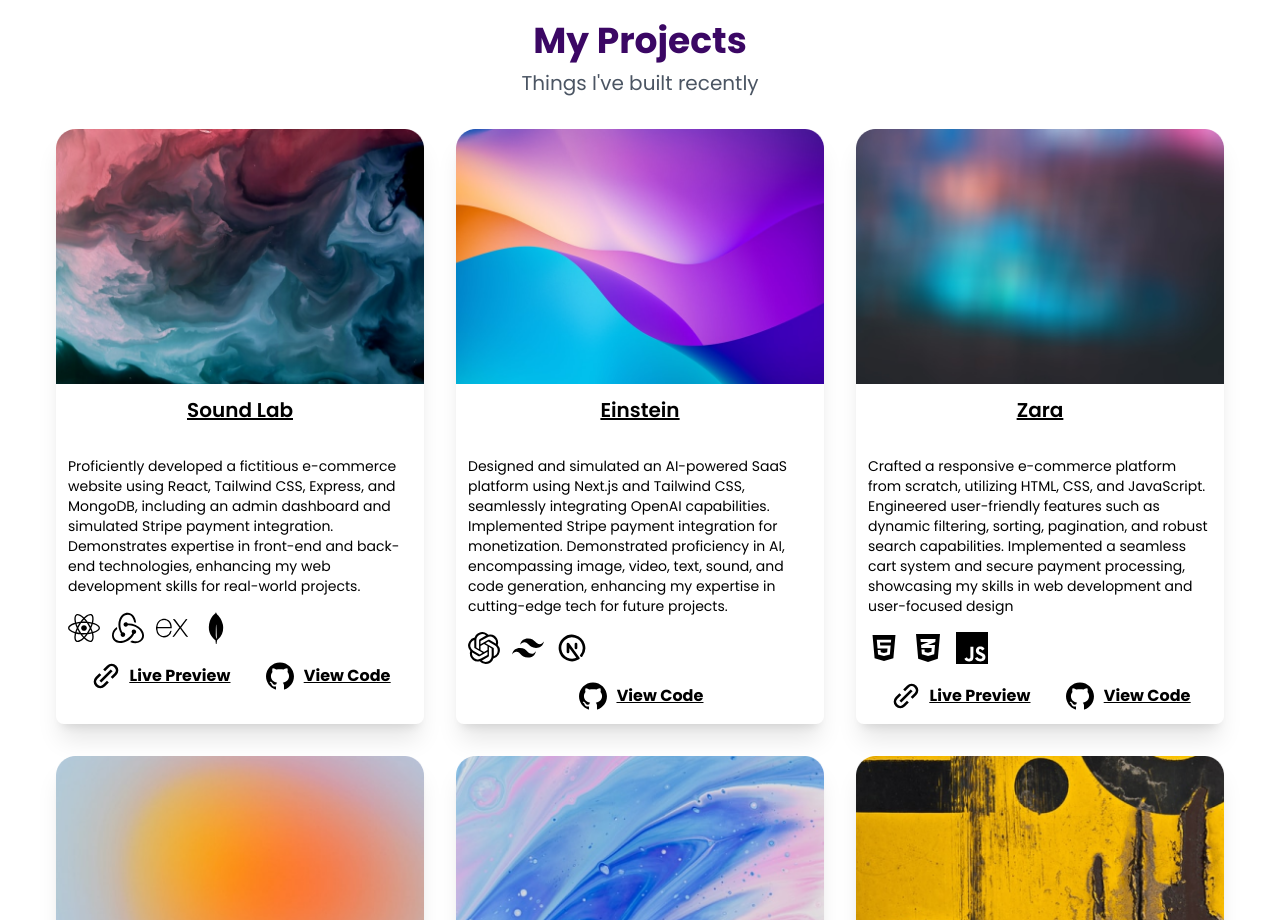
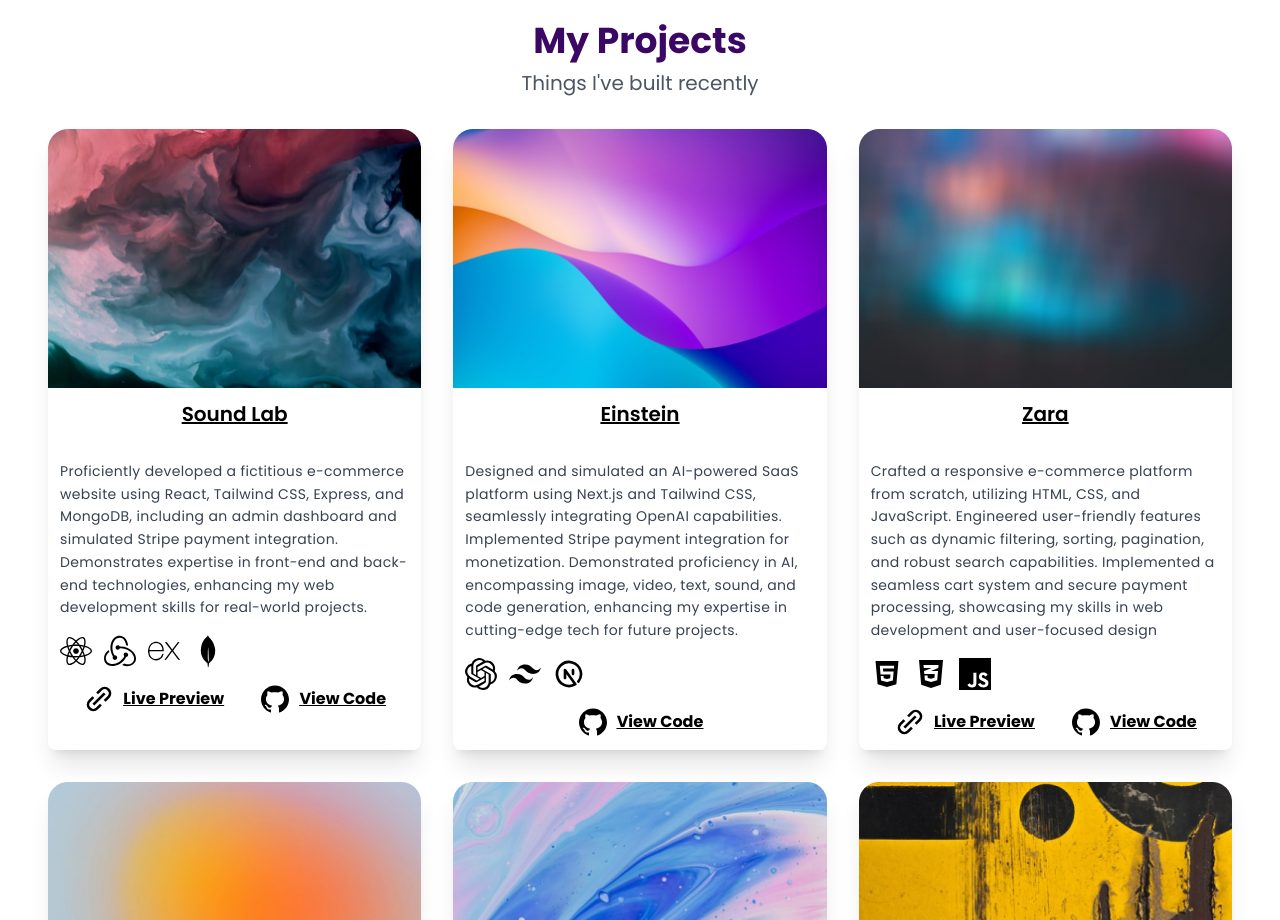
Before and after one commit to naszifnaaz/portfolio, a React (Vite) app: page / in a window 1280 px wide. Shown: the part 1880-2800 px from the top of the page. Built offline with nearby package versions, Linux system fonts and the light colour scheme.

Commit message:
ci: typography

```diff
--- a/src/components/common/Navbar.jsx
+++ b/src/components/common/Navbar.jsx
@@ -2,7 +2,12 @@ import { AiFillGithub, AiFillLinkedin, AiOutlineTwitter } from "react-icons/ai";
 import { GiHamburgerMenu } from "react-icons/gi";
 
 import logo from "../../assets/logo-white.png";
+import { useRef } from "react";
 export const Navbar = () => {
+  const ref = useRef(null);
+  function handleScroll() {
+    ref.current?.scrollIntoView({ behavior: "smooth" });
+  }
   return (
     <div className="flex justify-around items-center my-5">
       <div>
@@ -10,11 +15,21 @@ export const Navbar = () => {
       </div>
 
       <nav className="hidden lg:flex text-sm">
-        <p className="mr-3">Home</p>
-        <p className="mr-3">About</p>
-        <p className="mr-3">TechStack</p>
-        <p className="mr-3">Projects</p>
-        <p className="mr-3">Contact</p>
+        <button onClick={handleScroll}>
+          <p className="mr-3">Home</p>
+        </button>
+        <button onClick={handleScroll}>
+          <p className="mr-3">About</p>
+        </button>
+        <button>
+          <p className="mr-3">TechStack</p>
+        </button>
+        <button>
+          <p className="mr-3">Projects</p>
+        </button>
+        <button>
+          <p className="mr-3">Contact</p>
+        </button>
       </nav>
       <div className="flex">
         <a href="https://github.com/naszifnaaz" target="_blank">
--- a/src/components/projects/ProjectCard.jsx
+++ b/src/components/projects/ProjectCard.jsx
@@ -19,7 +19,9 @@ export const ProjectCard = ({ project }) => {
       <p className=" text-xl text-center my-3 h-12 underline font-semibold">
         {project.title}
       </p>
-      <p className="text-sm px-3">{project.desc}</p>
+      <p className="text-sm px-3 leading-relaxed text-gray-700 tracking-wide">
+        {project.desc}
+      </p>
       <div className="flex my-4 px-3">
         {project.techstack.includes("react") ? (
           <FaReact size={"2rem"} className="mr-3" />
--- a/src/components/projects/Projects.jsx
+++ b/src/components/projects/Projects.jsx
@@ -74,9 +74,11 @@ export const Projects = () => {
     <div className=" flex-col justify-center items-center font-poppins">
       <div className="text-center">
         <p className="font-bold text-4xl text-purple-950 my-2">My Projects</p>
-        <p className="text-xl text-gray-600">Things I've built recently</p>
+        <p className="text-sm lg:text-xl text-gray-600">
+          Things I've built recently
+        </p>
       </div>
-      <div className="grid grid-cols-1 md:grid-cols-2 lg:grid-cols-3 gap-8 content-center mx-7 md:mx-14 mt-8 mb-20 ">
+      <div className="grid grid-cols-1 md:grid-cols-2 lg:grid-cols-3 gap-8 content-center mx-7 md:mx-12 mt-8 mb-20 ">
         {myProjects.map((project, index) => {
           return <ProjectCard project={project} key={index} />;
         })}
```
